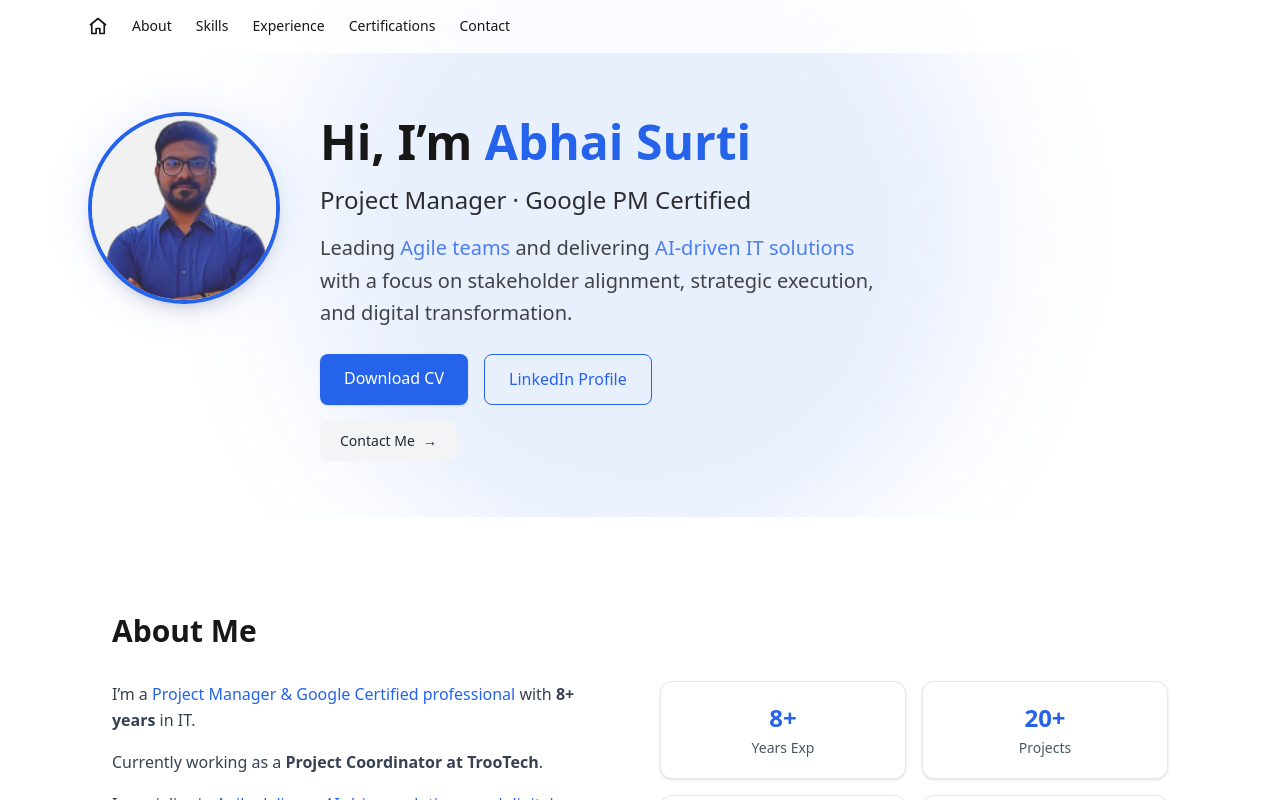
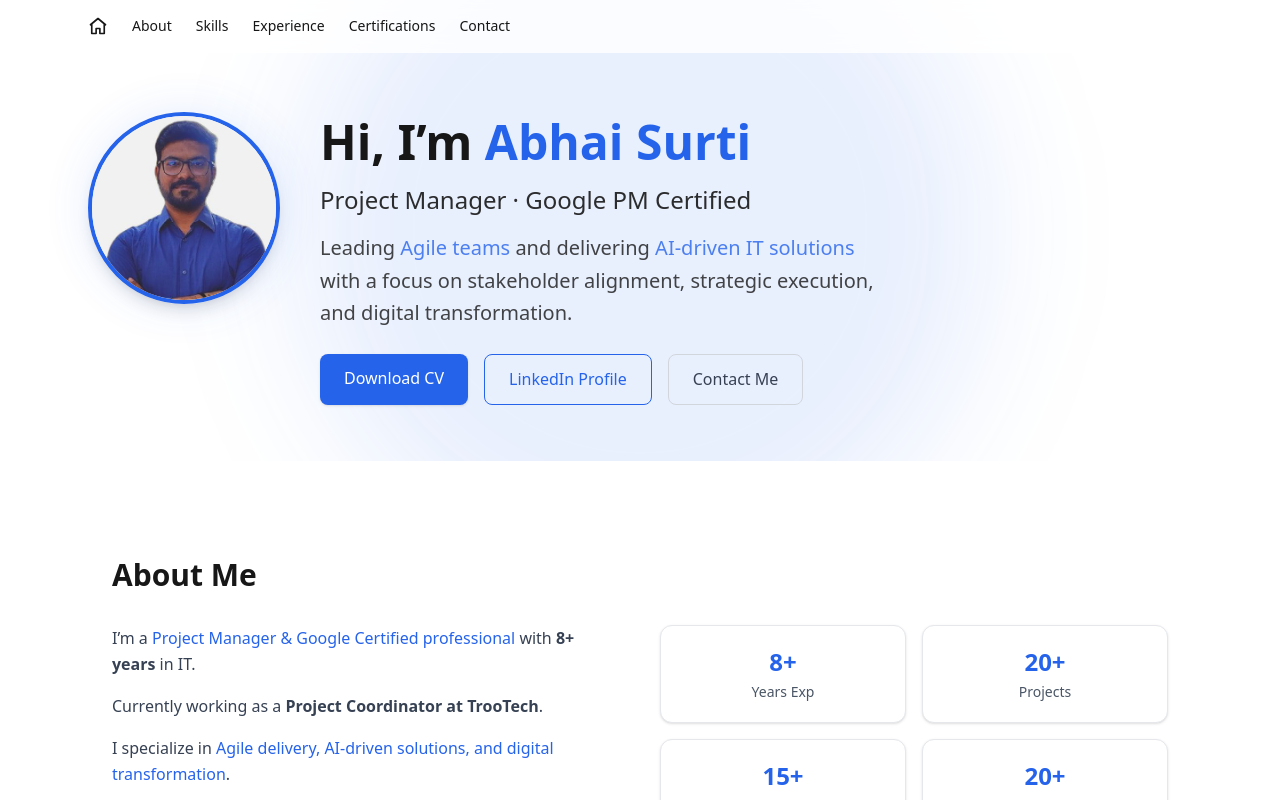
Before and after one commit to surtiabhai007-cmyk/abhai-portfolio, a Next.js app: page / in a window 1280 px wide. Shown: the top 800 px of the page. Built offline with nearby package versions, Linux system fonts and the light colour scheme.

Commit message:
Update Hero.js => Improve button consistency

```diff
--- a/components/Hero.js
+++ b/components/Hero.js
@@ -37,7 +37,7 @@ export default function Hero() {
             stakeholder alignment, strategic execution, and digital transformation.
           </p>
 
-          {/* Buttons */}
+          {/* Buttons (All Inline + Consistent) */}
           <div className="mt-6 flex flex-col sm:flex-row gap-3 sm:gap-4 justify-center md:justify-start">
 
             {/* Primary */}
@@ -60,19 +60,14 @@ export default function Hero() {
               LinkedIn Profile
             </a>
 
-          </div>
-
-          {/* Contact Button (Improved) */}
-          <div className="mt-4 flex justify-center md:justify-start">
+            {/* Contact (Now Same Style as Secondary) */}
             <a
               href="#contact"
-              className="inline-flex items-center gap-2 px-5 py-2.5 rounded-lg bg-gray-100 text-gray-800 text-sm font-medium hover:bg-primary hover:text-white transition"
+              className="px-6 py-3 rounded-lg border border-gray-300 text-gray-700 font-medium hover:border-primary hover:bg-primary hover:text-white transition w-full sm:w-auto text-center"
             >
               Contact Me
-              <span className="transition-transform group-hover:translate-x-1">
-                →
-              </span>
             </a>
+
           </div>
 
         </div>
```
